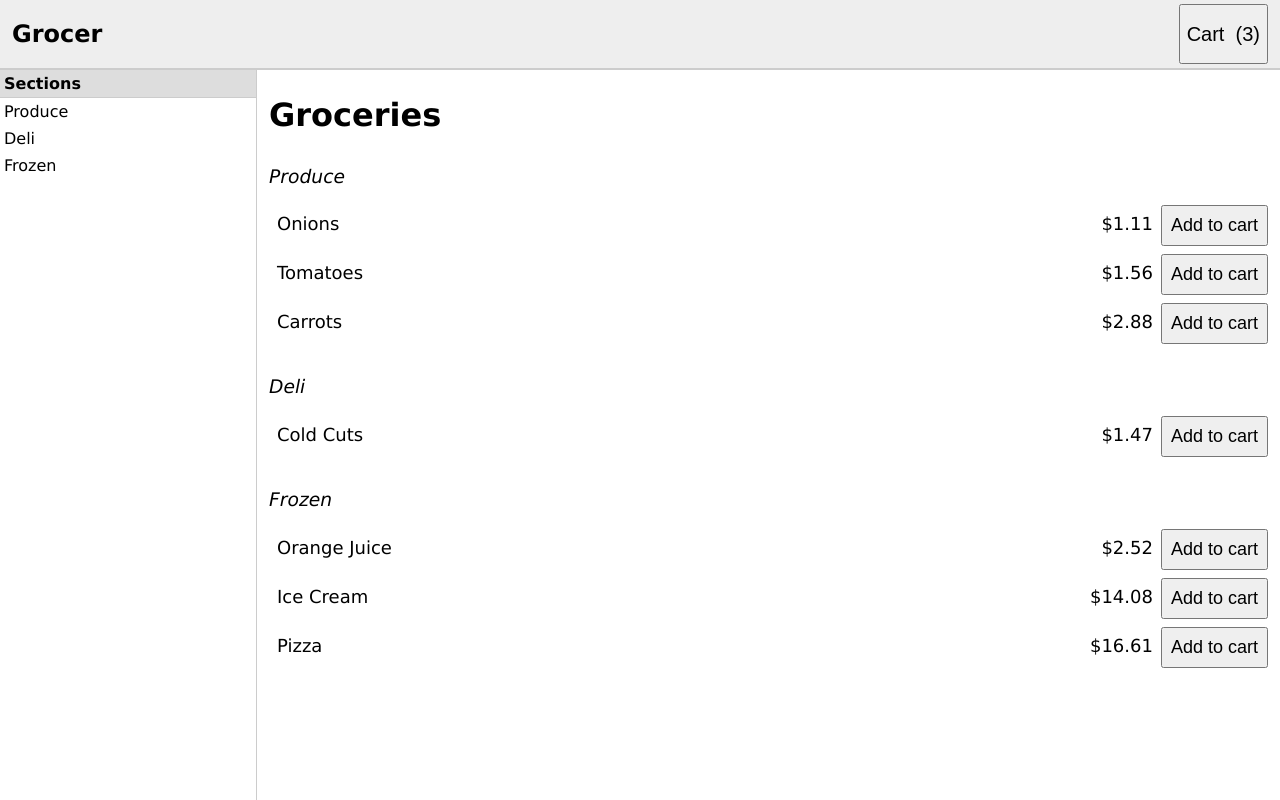
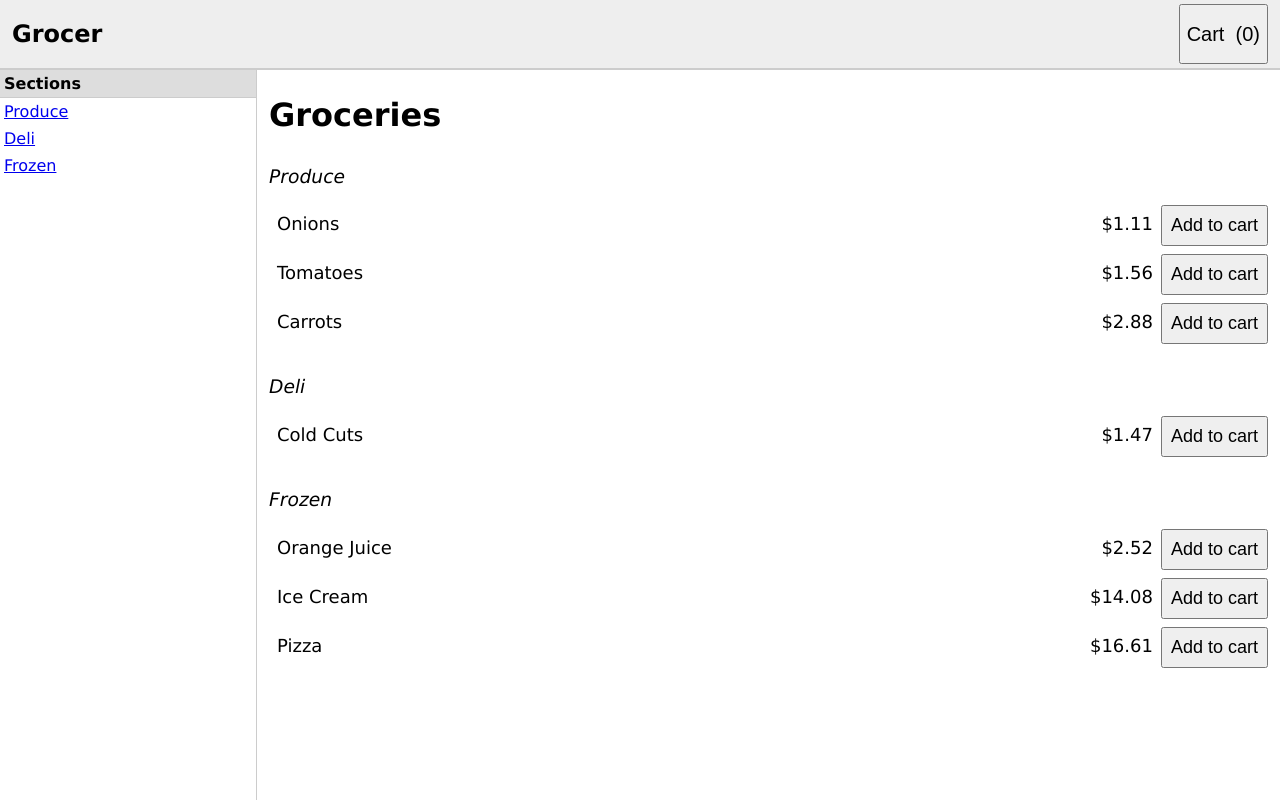
Before and after one commit to danisyellis/phase-3-challenge, a plain HTML site: page part-3/grocer.html in a window 1280 px wide. Drawn offline with Linux system fonts and the light colour scheme.

Commit message:
can navigate via sidebar, can change number in cart

```diff
--- a/part-3/grocer.html
+++ b/part-3/grocer.html
@@ -11,7 +11,7 @@
       <h1>Grocer</h1>
       <button type="button" id="cart-button">
         Cart
-        &nbsp;<span id="cart-item-count">(3)</span>
+        &nbsp;<span id="cart-item-count"></span>
       </button>
     </header>
 
@@ -19,15 +19,15 @@
       <div class="sidebar">
         <ul>
           <h4>Sections</h4>
-          <li>Produce</li>
-          <li>Deli</li>
-          <li>Frozen</li>
+          <li><a href="#Produce">Produce</a></li>
+          <li><a href="#Deli">Deli</a></li>
+          <li><a href="#Frozen">Frozen</a></li>
         </ul>
       </div>
       <div class="content">
         <h1>Groceries</h1>
         <ul class="item-section">
-          <h3>Produce</h3>
+          <h3 id="Produce">Produce</h3>
           <li class="item flex flex-row-between">
             <span class="item-name">Onions</span>
             <span class="item-price">$1.11</span>
@@ -46,7 +46,7 @@
         </ul>
 
         <ul class="item-section">
-          <h3>Deli</h3>
+          <h3 id="Deli">Deli</h3>
           <li class="item flex flex-row-between">
             <span class="item-name">Cold Cuts</span>
             <span class="item-price">$1.47</span>
@@ -55,7 +55,7 @@
         </ul>
 
         <ul class="item-section">
-          <h3>Frozen</h3>
+          <h3 id="Frozen">Frozen</h3>
           <li class="item flex flex-row-between">
             <span class="item-name">Orange Juice</span>
             <span class="item-price">$2.52</span>
--- a/part-3/grocer.js
+++ b/part-3/grocer.js
@@ -1,3 +1,12 @@
 'use strict';
 
-console.log("In the JS :-)");
+//Clicking on "Add to cart" will update the number displayed next to the "Cart" button to show the total number of items in the user's cart
+const numberInCartEl = document.getElementById("cart-item-count");
+const cartButtonEl = document.getElementById("cart-button");
+let numberInCart = 0;
+numberInCartEl.innerHTML = `(${numberInCart})`;
+
+cartButtonEl.addEventListener("click", () => {
+  numberInCart += 1;
+  numberInCartEl.innerHTML = `(${numberInCart})`;
+});
```
